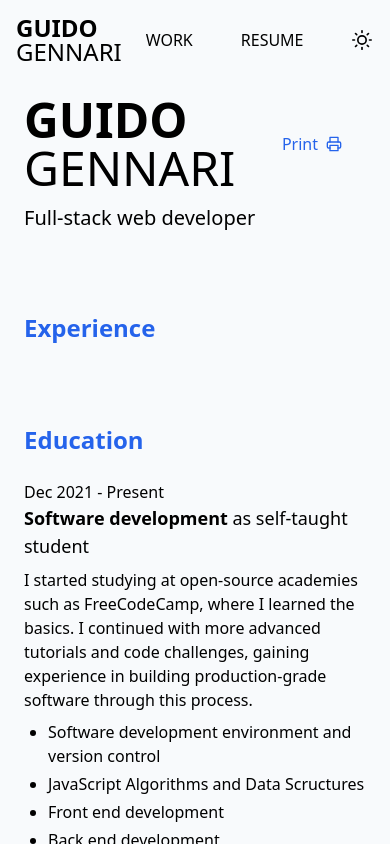
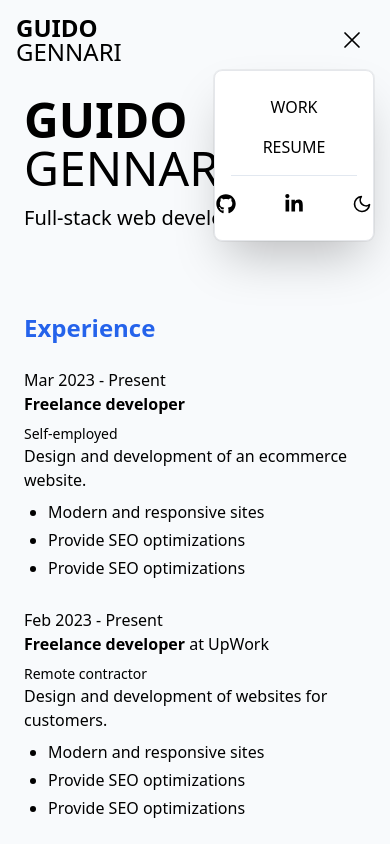
Before and after one commit to xdguido/guidogennari-web, a Next.js app: page /resume in a window 390 px wide. Both pictures are taken after a click on the button 361 px from the left and 40 px from the top of the page. Shown: the top 844 px of the page. Built offline with nearby package versions, Linux system fonts and the light colour scheme.

Commit message:
feat: add mobile menu

```diff
--- a/components/header.tsx
+++ b/components/header.tsx
@@ -1,8 +1,11 @@
+import { Fragment } from 'react';
 import Button from '@ui/Button';
 import ThemeToggler from '@ui/ThemeToggler';
 import clsx from 'clsx';
 import { useEffect, useState } from 'react';
 import { FaGithub, FaLinkedinIn } from 'react-icons/fa';
+import { Menu, Transition } from '@headlessui/react';
+import { XMarkIcon, Bars3Icon } from '@heroicons/react/24/outline';
 
 export default function Header() {
     const [top, setTop] = useState(true);
@@ -18,7 +21,7 @@ export default function Header() {
     return (
         <header
             className={clsx(
-                'z-50 fixed inset-x-0 top-0 flex flex-1 items-center justify-between p-4 lg:p-5 print:hidden',
+                ' z-40 fixed inset-x-0 top-0 flex flex-1 items-center justify-between p-4 lg:p-5 print:hidden',
                 !top &&
                     'bg-gray-50 md:bg-opacity-90 md:backdrop-blur-sm border-b border-b-gray-300 dark:bg-black dark:md:bg-opacity-90 dark:border-b-gray-500'
             )}
@@ -28,7 +31,101 @@ export default function Header() {
                 <br />
                 <span className=" font-light">GENNARI</span>
             </h1>
-            <div className="flex items-center">
+            <Menu as="div" className=" z-50 block sm:hidden relative text-left">
+                {({ open, close }) => (
+                    <>
+                        <div className="inline-flex justify-center text-sm">
+                            <Menu.Button className="p-2 group inline-flex justify-center items-center">
+                                {open ? (
+                                    <XMarkIcon
+                                        className="h-7 w-7 flex-shrink-0 text-base-content"
+                                        aria-hidden="true"
+                                    />
+                                ) : (
+                                    <Bars3Icon
+                                        className="h-7 w-7 flex-shrink-0 text-base-content"
+                                        aria-hidden="true"
+                                    />
+                                )}
+                            </Menu.Button>
+                        </div>
+                        <Transition
+                            as={Fragment}
+                            enter="transition ease-out duration-100"
+                            enterFrom="transform opacity-0 scale-95"
+                            enterTo="transform opacity-100 scale-100"
+                            leave="transition ease-in duration-75"
+                            leaveFrom="transform opacity-100 scale-100"
+                            leaveTo="transform opacity-0 scale-95"
+                        >
+                            <Menu.Items className="absolute right-0 mt-2 p-4 w-40 origin-top-right rounded-lg bg-white dark:bg-black border shadow-2xl ring-1 ring-black ring-opacity-5 focus:outline-none">
+                                <div
+                                    onClick={() => {
+                                        close();
+                                    }}
+                                    className="pb-2 mb-2 border-b border-b-slate-200 dark:border-b-slate-400"
+                                >
+                                    <Menu.Item>
+                                        <Button
+                                            href={'/#work'}
+                                            colorScheme="black"
+                                            style="link"
+                                            square
+                                        >
+                                            WORK
+                                        </Button>
+                                    </Menu.Item>
+                                    <Menu.Item>
+                                        <Button
+                                            href={'/resume'}
+                                            colorScheme="black"
+                                            style="link"
+                                            square
+                                        >
+                                            RESUME
+                                        </Button>
+                                    </Menu.Item>
+                                </div>
+                                <div
+                                    id="socials"
+                                    className="flex justify-center font-extrabold tracking-tight text-3xl  "
+                                >
+                                    <Menu.Item>
+                                        <Button
+                                            colorScheme="black"
+                                            style="link"
+                                            square
+                                            title="GitHub"
+                                            target="_blank"
+                                            href="https://github.com/xdguido"
+                                            rel="noopener noreferrer"
+                                        >
+                                            <FaGithub className="h-5 w-5" />
+                                        </Button>
+                                    </Menu.Item>
+                                    <Menu.Item>
+                                        <Button
+                                            colorScheme="black"
+                                            style="link"
+                                            square
+                                            title="LinkedIn"
+                                            target="_blank"
+                                            href="https://www.linkedin.com/in/guido-gennari/"
+                                            rel="noopener noreferrer"
+                                        >
+                                            <FaLinkedinIn className="h-5 w-5" />
+                                        </Button>
+                                    </Menu.Item>
+                                    <Menu.Item>
+                                        <ThemeToggler />
+                                    </Menu.Item>
+                                </div>
+                            </Menu.Items>
+                        </Transition>
+                    </>
+                )}
+            </Menu>
+            <div className="hidden sm:flex items-center">
                 <ul id="nav" className="flex sm:gap-3">
                     <li className="">
                         <Button href={'/#work'} colorScheme="black" style="link" square>
--- a/package.json
+++ b/package.json
@@ -11,6 +11,8 @@
     "build-storybook": "build-storybook"
   },
   "dependencies": {
+    "@headlessui/react": "^1.7.13",
+    "@heroicons/react": "^2.0.17",
     "@next/font": "^13.1.2",
     "class-variance-authority": "^0.4.0",
     "next": "latest",
--- a/pages/index.tsx
+++ b/pages/index.tsx
@@ -13,7 +13,7 @@ export default function Home() {
                 className="flex flex-col justify-center items-center text-center  min-h-screen"
             >
                 <div className="mb-10">
-                    {/* <h1 className=" font-mono font-bold tracking-tight text-6xl sm:text-7xl md:text-8xl lg:text-9xl mb-4 translate-x-4">
+                    <h1 className=" font-mono font-bold tracking-tight text-5xl sm:text-7xl md:text-8xl lg:text-9xl mb-4 translate-x-4">
                         guido.
                         <Typed
                             strings={[
@@ -32,8 +32,8 @@ export default function Home() {
                             backSpeed={150}
                             loop
                         />
-                    </h1> */}
-                    <h1 className="text-gray-900 dark:text-gray-400 text-lg lg:text-xl p-2 sm:p-0">
+                    </h1>
+                    <h1 className="text-gray-900 dark:text-gray-400 text-base lg:text-lg p-2 sm:p-0">
                         Freelance web developer. Building with React ✨
                     </h1>
                 </div>
@@ -55,7 +55,7 @@ export default function Home() {
             </section>
             <section id="work" className="relative pt-[6rem] md:pt-[7rem]">
                 <h2 className="text-2xl font-semibold text-blue-600  mb-8">WORK</h2>
-                <div className="flex flex-col gap-10 justify-center items-center">
+                <div className="flex flex-col gap-20 lg:gap-28 justify-center items-center">
                     <div id="project-1" className="grid grid-cols-1 md:grid-cols-3 gap-10">
                         <div className="flex flex-col gap-4">
                             <h3 className="text-xl font-medium lg:text-2xl">
--- a/pages/resume.tsx
+++ b/pages/resume.tsx
@@ -28,29 +28,53 @@ export default function Resume() {
                             Experience
                         </h3>
                     </div>
-                    {/* <div className="grid items-baseline gap-x-10 print:grid-cols-4 lg:grid-cols-4">
+                    <div className="grid items-baseline gap-x-10 print:grid-cols-4 lg:grid-cols-4">
                         <div className="print:text-right lg:text-right">
-                            <span className="">Mar 2015 - Mar 2020</span>
+                            <span className="">Mar 2023 - Present</span>
                         </div>
                         <div className="print:col-span-3 lg:col-span-3">
                             <h2 className="mb-2">
-                                <span className="font-semibold">Engineer{"'"}s degree </span>
-                                in agriculture at National University of Comahue
+                                <span className="font-semibold">Freelance developer</span>
                             </h2>
+                        </div>
+                        <div className="text-sm print:text-right lg:text-right">
+                            <span className="">Self-employed</span>
+                        </div>
+                        <div className="print:col-span-3 lg:col-span-3">
                             <p className="sm:text-sm mb-2">
-                                Dropped out at last year. Participated in several field studies
-                                including:
+                                Design and development of an ecommerce website.
                             </p>
                             <ul className="ml-6 sm:text-sm list-disc">
-                                <li className="mb-1">
-                                    Modeling infections of Strawberry in nearby crops
-                                </li>
-                                <li className="mb-1">
-                                    Water Distribution Plan for Cerro Saturnino, Mallin Ahogado
-                                </li>
+                                <li className="mb-1">Modern and responsive sites</li>
+                                <li className="mb-1">Provide SEO optimizations</li>
+                                <li className="mb-1">Provide SEO optimizations</li>
                             </ul>
                         </div>
-                    </div> */}
+                    </div>
+                    <div className="grid items-baseline gap-x-10 print:grid-cols-4 lg:grid-cols-4">
+                        <div className="print:text-right lg:text-right">
+                            <span className="">Feb 2023 - Present</span>
+                        </div>
+                        <div className="print:col-span-3 lg:col-span-3">
+                            <h2 className="mb-2">
+                                <span className="font-semibold">Freelance developer </span>
+                                at UpWork
+                            </h2>
+                        </div>
+                        <div className="text-sm print:text-right lg:text-right">
+                            <span className="">Remote contractor</span>
+                        </div>
+                        <div className="print:col-span-3 lg:col-span-3">
+                            <p className="sm:text-sm mb-2">
+                                Design and development of websites for customers.
+                            </p>
+                            <ul className="ml-6 sm:text-sm list-disc">
+                                <li className="mb-1">Modern and responsive sites</li>
+                                <li className="mb-1">Provide SEO optimizations</li>
+                                <li className="mb-1">Provide SEO optimizations</li>
+                            </ul>
+                        </div>
+                    </div>
                 </div>
                 <div id="education" className="flex flex-col gap-6 print:gap-4 ">
                     <div className="grid items-baseline print:grid-cols-4 lg:grid-cols-4">
```
Also changed, not shown: 1 other file (tests, documents, lock files or other folders).
